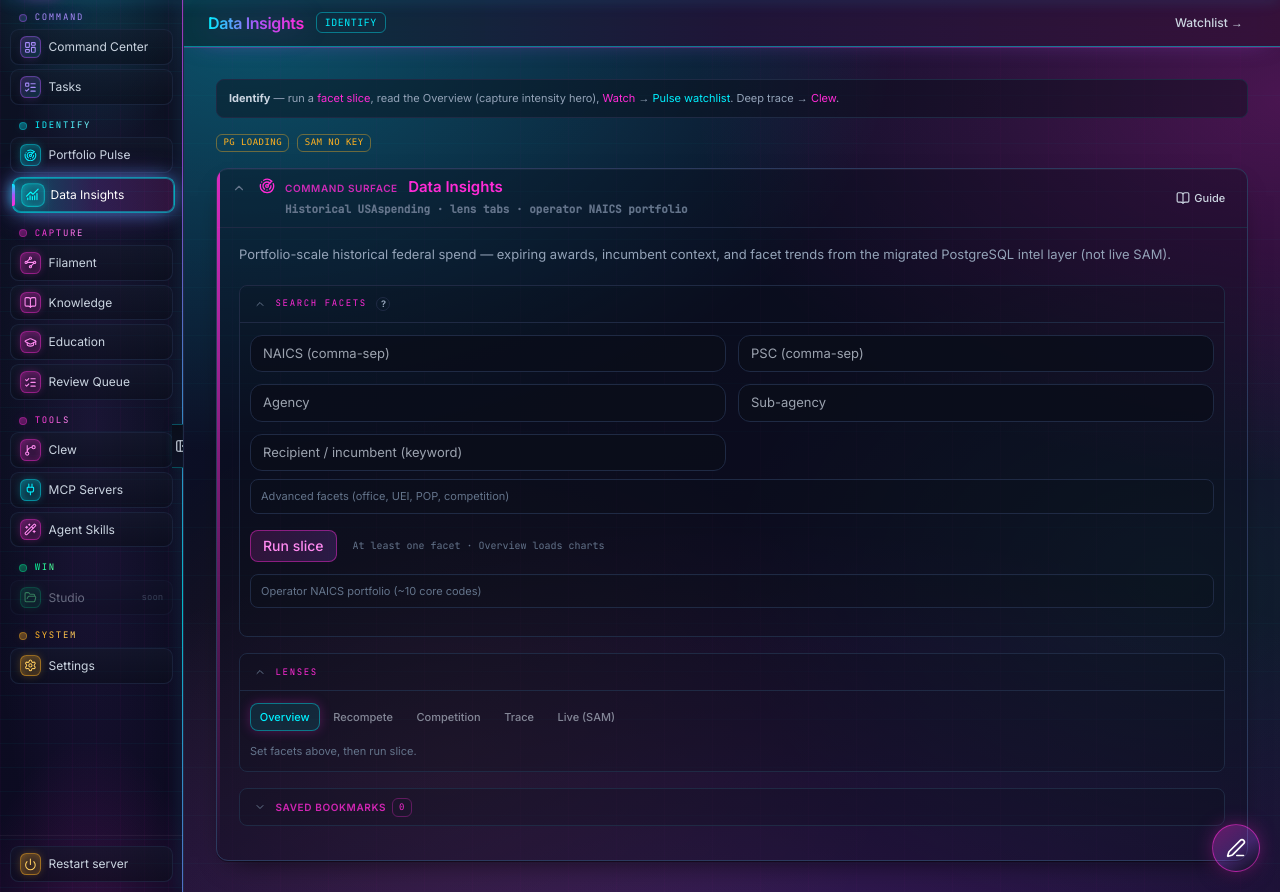
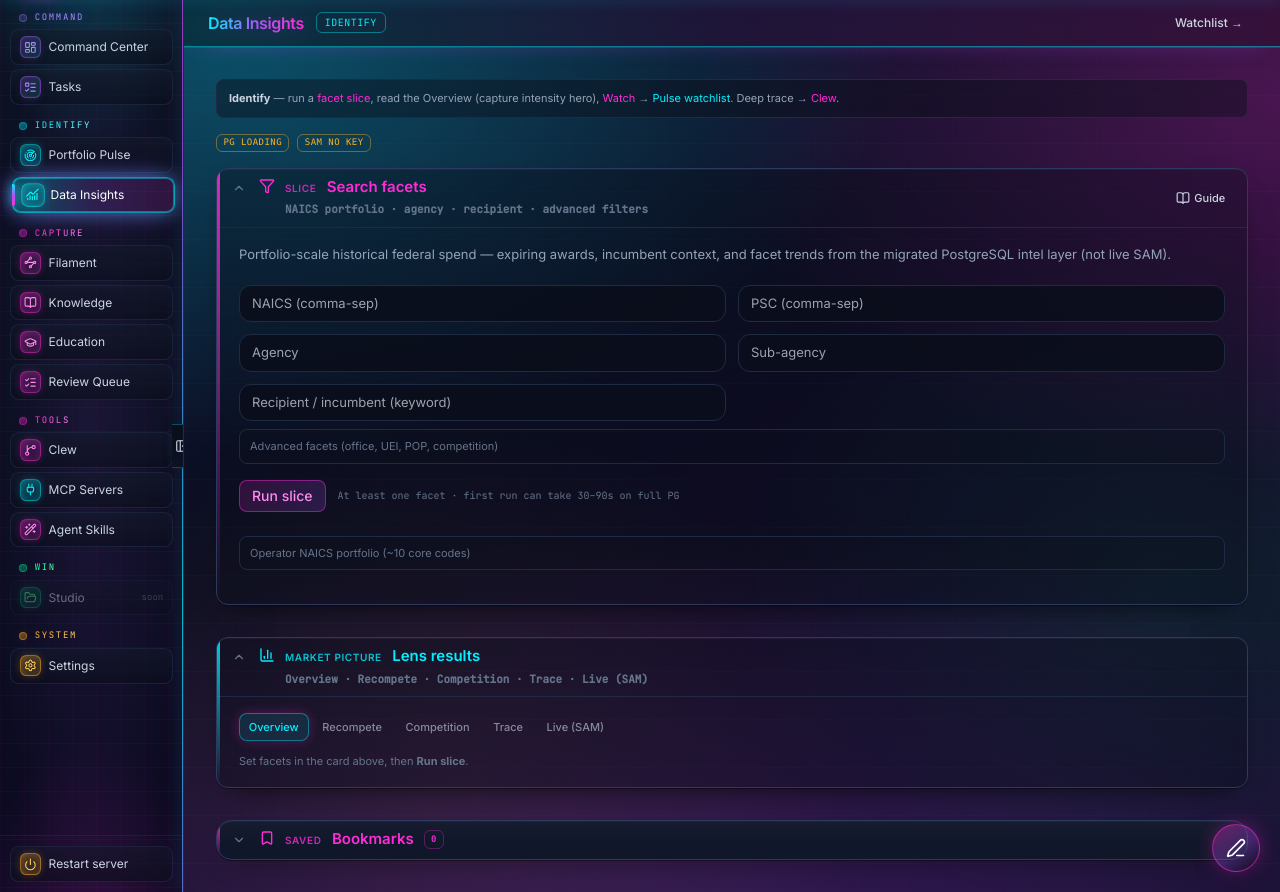
Before and after one commit to BdM-15/ariadne-capform, a FastAPI app: page /insights in a window 1280 px wide. Shown: the part 57-949 px from the top of the page. Run offline with FastAPI, Linux system fonts and the light colour scheme; data that the repository does not hold is empty; some libraries are stand-ins or nearby versions.

Commit message:
fix(insights): Run slice HTMX swap, nested form, split facet/lens cards
Run slice was broken by invalid nested forms and innerHTML swap into #insights-slice-panel. Add outerHTML swap, loading indicator, and separate Search facets vs Lens results cards. Note 30-90s PG query time in UI hint.

```diff
--- a/backend/src/thread/ui/static/styles/thread.css
+++ b/backend/src/thread/ui/static/styles/thread.css
@@ -814,6 +814,20 @@ body {
 /* Data Insights — Theseus frame cards (Phase 17) */
 .insights-page {
   max-width: 88rem;
+}
+
+.insights-stack {
+  display: flex;
+  flex-direction: column;
+  gap: 1rem;
+}
+
+.insights-slice-working.htmx-indicator {
+  display: none;
+}
+
+.insights-slice-working.htmx-indicator.htmx-request {
+  display: block;
 }
 
 .insights-overview-grid {
--- a/backend/src/thread/ui/templates/partials/insights_body.html
+++ b/backend/src/thread/ui/templates/partials/insights_body.html
@@ -23,19 +23,20 @@
     </span>
   </div>
 
-  <details id="insights-usaspending" class="card card-accent accent-magenta insights-frame insights-frame-collapse pulse-collapse" data-insights-collapse open>
+  <div class="insights-stack space-y-4">
+    <details id="insights-facet-card" class="card card-accent accent-magenta insights-frame insights-frame-collapse pulse-collapse" data-insights-collapse open>
       <summary class="insights-frame-head pulse-panel-head">
         <div class="insights-frame-head-main">
           <span class="pulse-collapse-toggle" aria-hidden="true">
             <i data-lucide="chevron-down" class="w-3.5 h-3.5 pulse-collapse-chevron"></i>
           </span>
-        <i data-lucide="radar" class="w-4 h-4 text-neon-magenta shrink-0"></i>
+          <i data-lucide="filter" class="w-4 h-4 text-neon-magenta shrink-0"></i>
           <div class="min-w-0">
             <div class="insights-frame-title-row">
-            <span class="pulse-panel-kicker text-neon-magenta/80">Command surface</span>
-            <span class="pulse-panel-title text-neon-magenta">Data Insights</span>
+              <span class="pulse-panel-kicker text-neon-magenta/80">Slice</span>
+              <span class="pulse-panel-title text-neon-magenta">Search facets</span>
             </div>
-          <p class="insights-frame-sub">Historical USAspending · lens tabs · operator NAICS portfolio</p>
+            <p class="insights-frame-sub">NAICS portfolio · agency · recipient · advanced filters</p>
           </div>
         </div>
         <button type="button" class="btn btn-ghost btn-compact text-xs shrink-0" onclick="event.stopPropagation(); openGuideDialog('guide-usaspending-explore')">
@@ -52,21 +53,13 @@
           class="insights-frame-form"
           hx-get="/partials/insights/slice"
           hx-target="#insights-slice-panel"
+          hx-swap="outerHTML"
           hx-trigger="submit"
-        hx-include="#insights-radar-form"
+          hx-indicator="#insights-slice-working"
         >
           <input type="hidden" name="run" value="1" />
           <input type="hidden" name="lens" id="insights-active-lens" value="{{ active_lens or 'overview' }}" />
 
-        <details id="insights-radar-facets" class="insights-section-collapse" data-insights-collapse open>
-          <summary class="insights-section-summary">
-            <span class="pulse-collapse-toggle" aria-hidden="true">
-              <i data-lucide="chevron-down" class="w-3 h-3 pulse-collapse-chevron"></i>
-            </span>
-            <span class="cc-section-label text-neon-magenta mb-0">Search facets</span>
-            <span class="settings-label-tip" title="Peer dimensions — NAICS portfolio chips, agency, recipient keyword. No platform default.">?</span>
-          </summary>
-          <div class="insights-section-body">
           {% if ctx.naics_portfolio %}
           <div class="insights-naics-chips flex flex-wrap gap-1 mb-3">
             <span class="text-[10px] text-slate-500 font-mono uppercase mr-1 self-center">Portfolio</span>
@@ -93,14 +86,16 @@
                 <input class="thread-input" name="extent_competed" placeholder="Extent competed (keyword)" value="{{ facet_form.extent_competed if facet_form else '' }}" />
                 <input class="thread-input" name="type_of_set_aside" placeholder="Set-aside (keyword)" value="{{ facet_form.type_of_set_aside if facet_form else '' }}" />
               </div>
-                <p class="text-[10px] text-slate-600 mt-1">Precision filters — use after hone or when you know the value. Click office bars in Overview to fill awarding office.</p>
+              <p class="text-[10px] text-slate-600 mt-1">Precision filters — use after hone or when you know the value.</p>
             </div>
           </details>
-            <div class="insights-form-actions">
+          <div class="insights-form-actions flex flex-wrap items-center gap-3 mt-3">
             <button type="submit" class="btn btn-hero-magenta">Run slice</button>
-              <span class="insights-form-hint">At least one facet · Overview loads charts</span>
+            <span class="insights-form-hint">At least one facet · first run can take 30–90s on full PG</span>
           </div>
-            <details class="insights-section-collapse mt-3" data-insights-collapse>
+        </form>
+
+        <details class="insights-section-collapse mt-4" data-insights-collapse>
           <summary class="insights-section-summary text-[11px] text-slate-500">Operator NAICS portfolio (~10 core codes)</summary>
           <div class="insights-section-body">
             <form
@@ -112,20 +107,33 @@
               <input class="thread-input flex-1 min-w-[200px]" name="naics_portfolio" placeholder="541512, 541511, …" value="{{ ctx.naics_portfolio_text }}" />
               <button type="submit" class="btn btn-primary btn-compact">Save portfolio</button>
             </form>
-                <p class="text-[10px] text-slate-600 mt-1">Explicit operator config — not a platform default. Chips scope charts to lanes you pursue.</p>
+            <p class="text-[10px] text-slate-600 mt-1">Explicit operator config — not a platform default.</p>
           </div>
         </details>
       </div>
     </details>
 
-        <details id="insights-radar-results" class="insights-section-collapse" data-insights-collapse open>
-          <summary class="insights-section-summary">
+    <details id="insights-lenses-card" class="card card-accent accent-cyan insights-frame insights-frame-collapse pulse-collapse" data-insights-collapse open>
+      <summary class="insights-frame-head pulse-panel-head">
+        <div class="insights-frame-head-main">
           <span class="pulse-collapse-toggle" aria-hidden="true">
-              <i data-lucide="chevron-down" class="w-3 h-3 pulse-collapse-chevron"></i>
+            <i data-lucide="chevron-down" class="w-3.5 h-3.5 pulse-collapse-chevron"></i>
           </span>
-            <span class="cc-section-label text-neon-magenta mb-0">Lenses</span>
+          <i data-lucide="bar-chart-3" class="w-4 h-4 text-neon-cyan shrink-0"></i>
+          <div class="min-w-0">
+            <div class="insights-frame-title-row">
+              <span class="pulse-panel-kicker text-neon-cyan/80">Market picture</span>
+              <span class="pulse-panel-title text-neon-cyan">Lens results</span>
+            </div>
+            <p class="insights-frame-sub">Overview · Recompete · Competition · Trace · Live (SAM)</p>
+          </div>
+        </div>
       </summary>
-          <div class="insights-section-body">
+
+      <div class="insights-frame-body">
+        <p id="insights-slice-working" class="insights-slice-working htmx-indicator text-[11px] font-mono text-neon-cyan mb-3" aria-live="polite">
+          Running slice against Postgres intel…
+        </p>
         {% if slice_panel %}
         {% include "partials/insights_slice_panel.html" %}
         {% else %}
@@ -137,22 +145,29 @@
             <span class="btn btn-compact text-xs btn-ghost opacity-60">Trace</span>
             <span class="btn btn-compact text-xs btn-ghost opacity-60">Live (SAM)</span>
           </nav>
-              <p class="insights-idle-hint">Set facets above, then run slice.</p>
+          <p class="insights-idle-hint">Set facets in the card above, then <strong>Run slice</strong>.</p>
         </div>
         {% endif %}
       </div>
     </details>
-      </form>
 
-      <details id="insights-radar-bookmarks" class="insights-section-collapse insights-bookmarks-drawer" data-insights-collapse {% if ctx.radar_lenses|length > 0 %}open{% endif %}>
-        <summary class="insights-section-summary insights-bookmarks-summary">
+    <details id="insights-bookmarks-card" class="card card-accent accent-magenta insights-frame insights-frame-collapse insights-bookmarks-drawer" data-insights-collapse {% if ctx.radar_lenses|length > 0 %}open{% endif %}>
+      <summary class="insights-frame-head pulse-panel-head insights-bookmarks-summary">
+        <div class="insights-frame-head-main">
           <span class="pulse-collapse-toggle" aria-hidden="true">
-            <i data-lucide="chevron-down" class="w-3 h-3 pulse-collapse-chevron"></i>
+            <i data-lucide="chevron-down" class="w-3.5 h-3.5 pulse-collapse-chevron"></i>
           </span>
-          <span class="pulse-panel-kicker text-neon-magenta/80">Saved bookmarks</span>
+          <i data-lucide="bookmark" class="w-4 h-4 text-neon-magenta shrink-0"></i>
+          <div class="min-w-0">
+            <div class="insights-frame-title-row">
+              <span class="pulse-panel-kicker text-neon-magenta/80">Saved</span>
+              <span class="pulse-panel-title text-neon-magenta">Bookmarks</span>
+            </div>
+          </div>
           <span class="pill pill-compact border border-neon-magenta/30 text-neon-magenta/90 text-[10px]">{{ ctx.radar_lenses|length }}</span>
+        </div>
       </summary>
-        <div class="insights-section-body insights-bookmarks-body">
+      <div class="insights-frame-body insights-bookmarks-body">
         <p class="insights-bookmarks-hint">Reopen a named search — does not control Pulse.</p>
         <form class="insights-bookmark-save" hx-post="/insights/radar/save" hx-target="#insights-body" hx-swap="outerHTML" hx-include="#insights-radar-form">
           <div class="insights-bookmark-save-row">
@@ -178,9 +193,11 @@
               <button
                 type="button"
                 class="btn btn-primary"
-                  hx-get="/partials/insights/slice?run=1&lens=overview&agency={{ lens.query.agency or '' }}&sub_agency={{ lens.query.sub_agency or '' }}&recipient={{ lens.query.recipient or '' }}&naics_codes={{ lens.query.naics_codes|join(',') if lens.query.naics_codes else '' }}&psc_codes={{ lens.query.psc_codes|join(',') if lens.query.psc_codes else '' }}"
+                hx-get="/partials/insights/slice?run=1&lens=overview"
                 hx-target="#insights-slice-panel"
                 hx-swap="outerHTML"
+                hx-include="#insights-radar-form"
+                hx-vals='{"agency": "{{ lens.query.agency or '' }}", "sub_agency": "{{ lens.query.sub_agency or '' }}", "recipient": "{{ lens.query.recipient or '' }}", "naics_codes": "{{ lens.query.naics_codes|join(',') if lens.query.naics_codes else '' }}", "psc_codes": "{{ lens.query.psc_codes|join(',') if lens.query.psc_codes else '' }}", "awarding_office": "{{ lens.query.awarding_office or '' }}", "funding_office": "{{ lens.query.funding_office or '' }}", "recipient_uei": "{{ lens.query.recipient_uei or '' }}", "pop_state": "{{ lens.query.pop_state or '' }}", "extent_competed": "{{ lens.query.extent_competed or '' }}", "type_of_set_aside": "{{ lens.query.type_of_set_aside or '' }}"}'
               >Open</button>
               <form hx-post="/insights/radar/{{ lens.query.id }}/delete" hx-target="#insights-body" hx-swap="outerHTML" hx-confirm="Delete {{ lens.query.name }}?">
                 <button type="submit" class="btn btn-ghost btn-compact text-[10px] text-slate-500">Delete</button>
@@ -193,7 +210,6 @@
       </div>
     </details>
   </div>
-  </details>
 
   {% set guide_id = "usaspending-explore" %}
   {% set guide = radar_guide %}
```
Also changed, not shown: backend/tests/test_insights_lenses.py (+3 -3 lines). Lines whose indentation alone changed are shown as unchanged.
